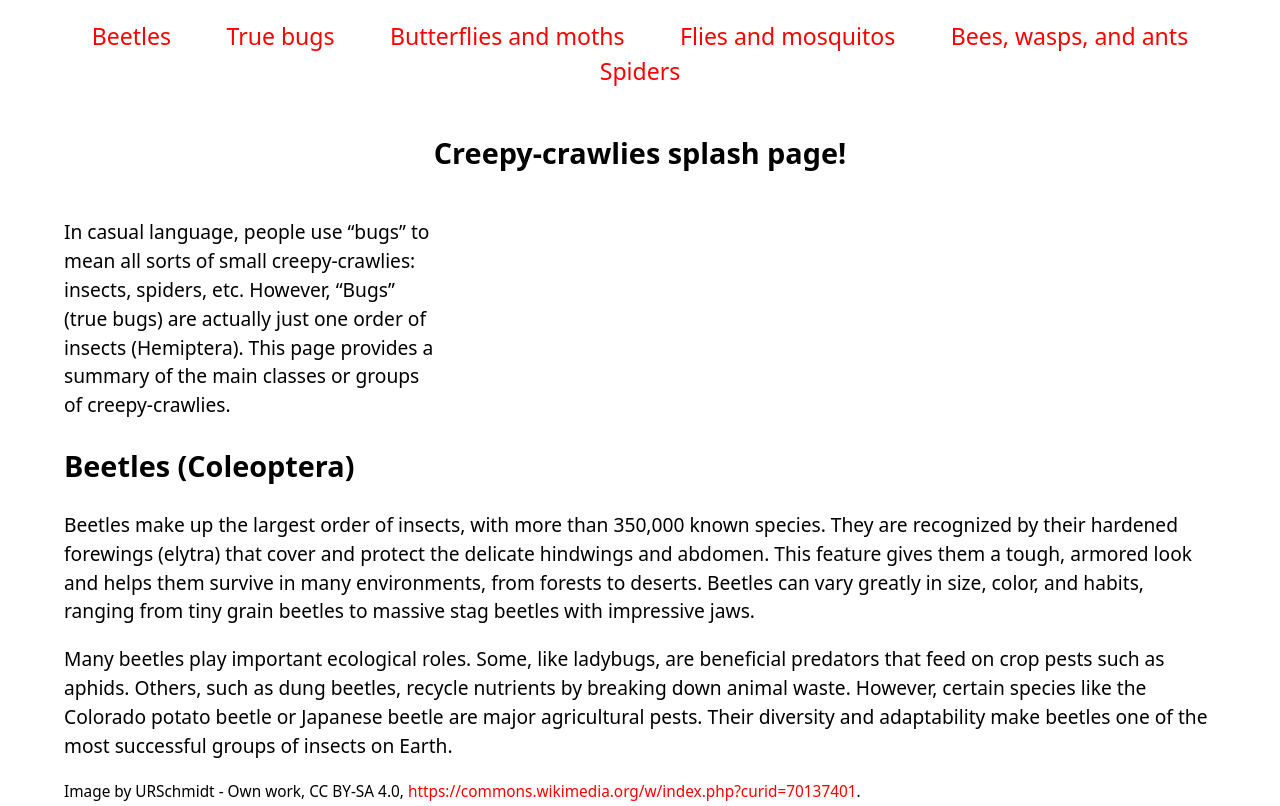
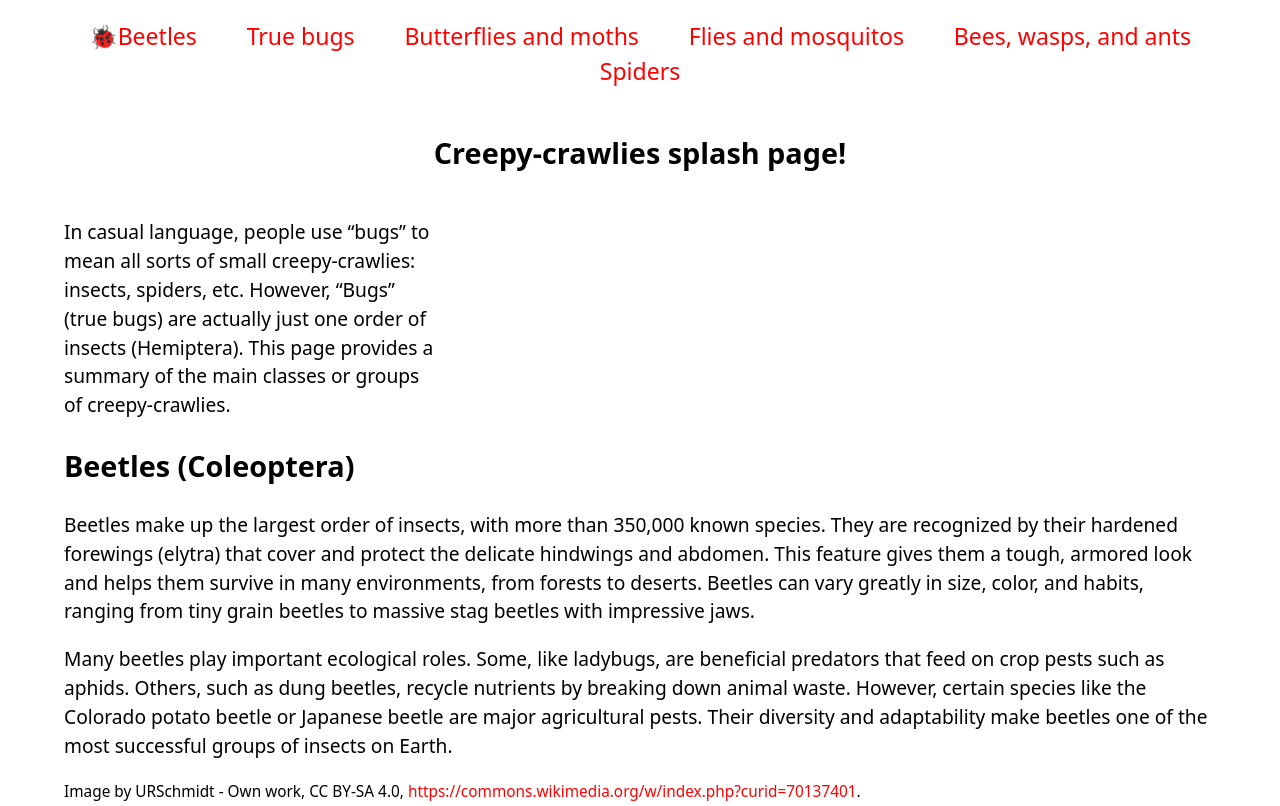
Before and after one commit to amshu-design/amshika.github.io, a plain HTML site: page lab2/index.html in a window 1280 px wide. Shown: the top 806 px of the page. Drawn offline with Linux system fonts and the light colour scheme.

Commit message:
Update index.html

```diff
--- a/lab2/index.html
+++ b/lab2/index.html
@@ -9,7 +9,7 @@
     <header>
       <nav>
         <ul>
-          <li><a href="#beetles.png">Beetles </a></li>
+          <li><a href="#beetles.png">🐞Beetles </a></li>
           <li><a href="#true_bugs">True bugs</a></li>
           <li><a href="#butterflies_moths">Butterflies and moths</a></li>
           <li><a href="#flies_mosquitos">Flies and mosquitos</a></li>
```
